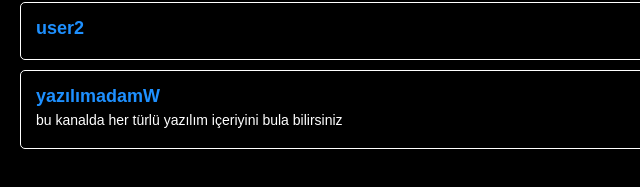
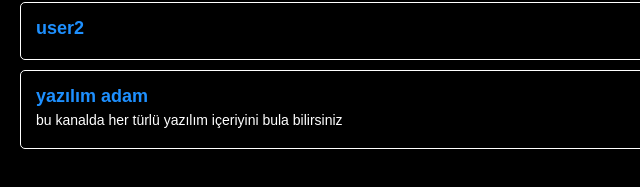
Before and after one commit to theprocramer/werarewmedia-users, a plain HTML site: page index.html in a window 1280 px wide. Shown: the part 147-334 px from the top of the page, 0-640 px from the left. Drawn offline with Linux system fonts and the light colour scheme.

Commit message:
Update index.html

```diff
--- a/index.html
+++ b/index.html
@@ -120,7 +120,7 @@
       <p></p>
     </div>
       <div class="list-item">
-      <a href="index (9)-mytextdio.html" target="_blank">yazılımadamW</a>
+      <a href="index (5) - oblox player.html" target="_blank">yazılım adam</a>
       <p>bu kanalda her türlü yazılım içeriyini bula bilirsiniz</p>
     </div>
   </div>
```
